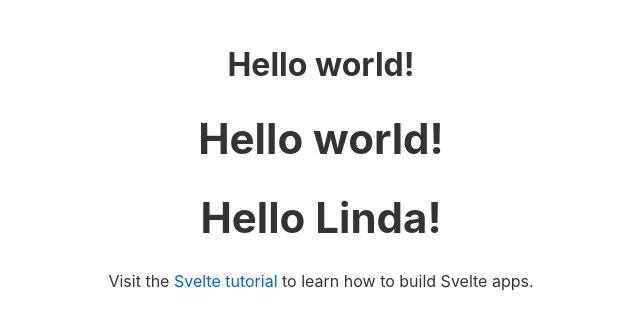
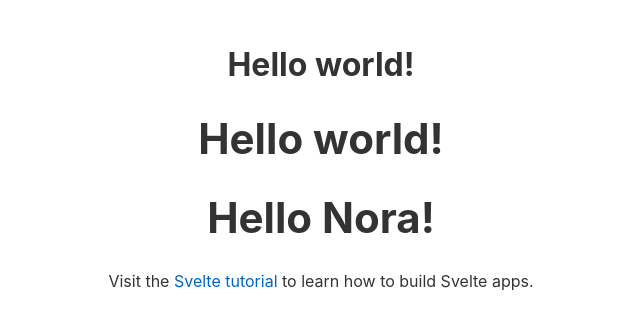
Before and after one commit to marcradziwill/svelte-component-tutorial, a Svelte app: page / in a window 1280 px wide. Shown: the top 330 px of the page, without its empty margins (319-959 px from the left). Built offline with nearby package versions, Linux system fonts and the light colour scheme.

Commit message:
changed linda to nora

```diff
--- a/src/components/DynamicStyledHeadline.svelte
+++ b/src/components/DynamicStyledHeadline.svelte
@@ -1,5 +1,5 @@
 <script>
-  let name = "Linda";
+  let name = "Nora";
 </script>
 
 <style>
```
